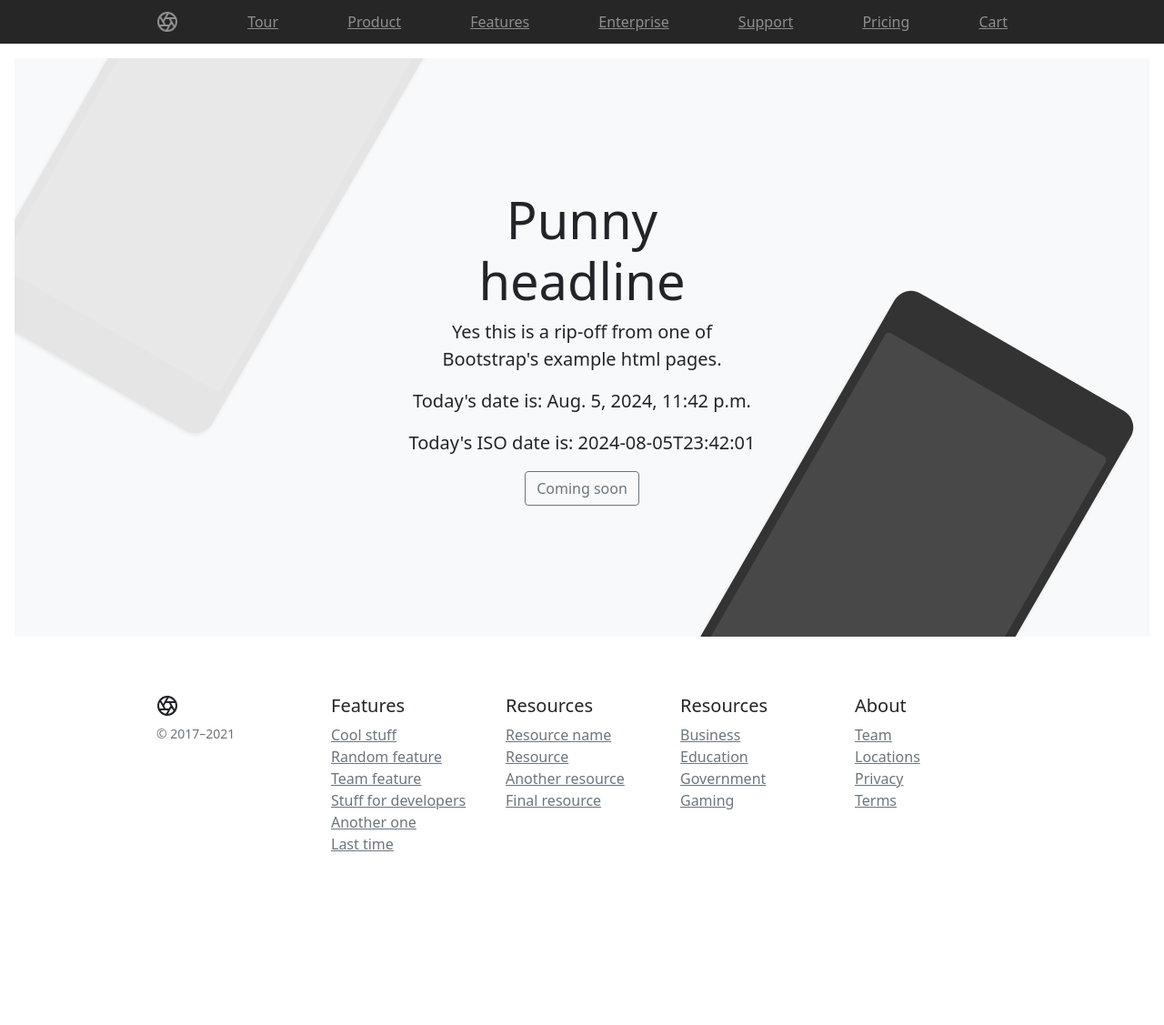
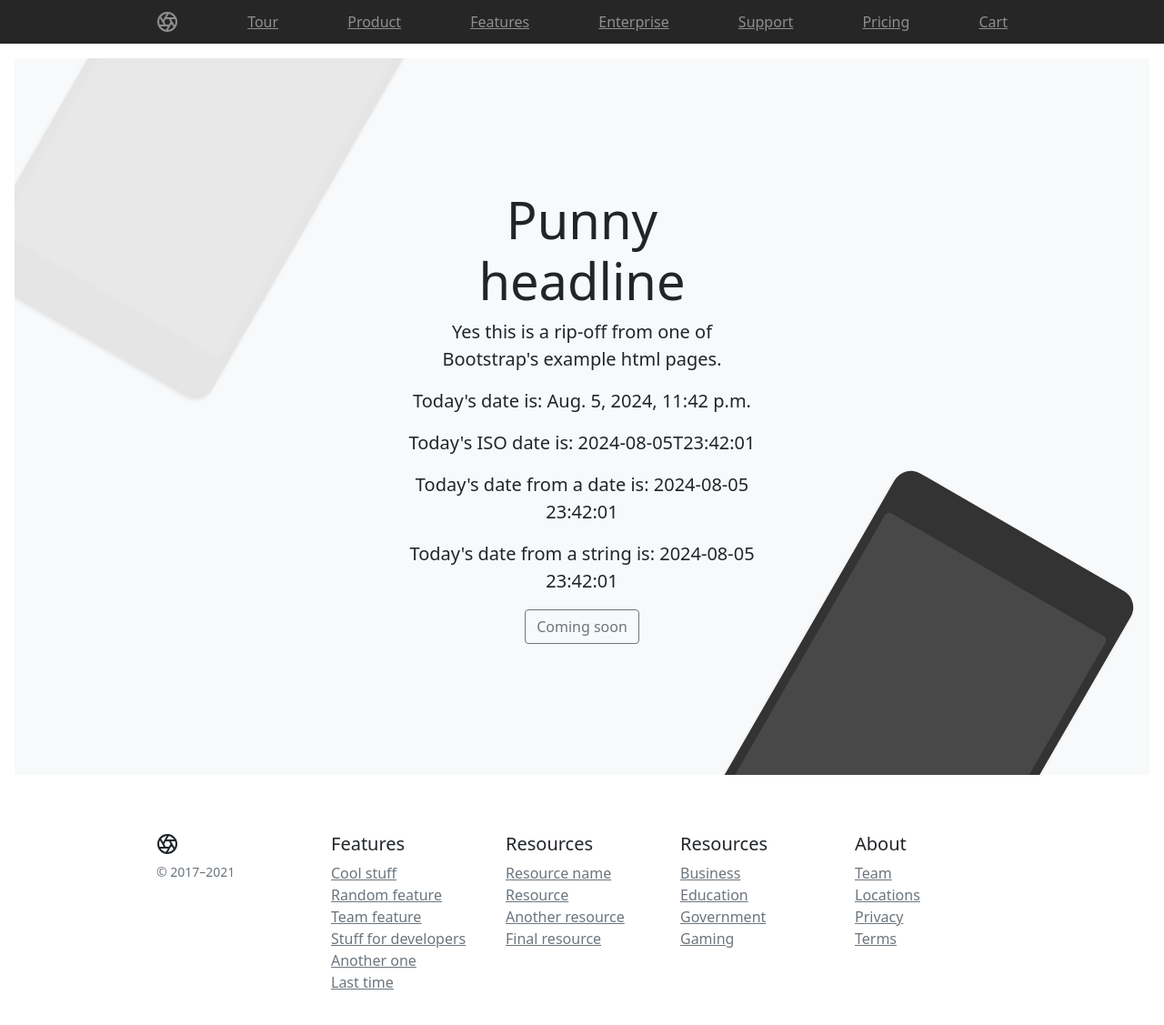
Before and after one commit to zaldivards/l2ldjango_interview, a Django app: page / in a window 1280 px wide. Shown: the top 1127 px of the page at 91% size. Before the commit the page ends 936 px from the top, so only its background shows below. Run offline with Django 3.2, Linux system fonts and the light colour scheme.

Commit message:
feat: add custom `l2l_dt` django filter
Add capabilities for transforming datetime
objects and date string in the %Y-%m-%dT%H:%M:%S format,
into a date string in the %Y-%m-%d %H:%M:%S format.

```diff
--- a/l2l/templates/l2l/index.html
+++ b/l2l/templates/l2l/index.html
@@ -1,5 +1,5 @@
 {% load static %}
-{#{% load l2l_extras %}#}
+{% load l2l_extras %}
 <!doctype html>
 <html lang="en">
     <head>
@@ -57,8 +57,8 @@
           <p class="lead fw-normal">Yes this is a rip-off from one of Bootstrap's example html pages.</p>
           <p class="lead fw-normal">Today's date is: {{ now }}</p>
           <p class="lead fw-normal">Today's ISO date is: {{ iso }}</p>
-          {#<p class="lead fw-normal">Today's date from a date is: {{ now|l2l_dt }}</p>#}
-          {#<p class="lead fw-normal">Today's date from a string is: {{ iso|l2l_dt }}</p>#}
+          <p class="lead fw-normal">Today's date from a date is: {{ now|l2l_dt }}</p>
+          <p class="lead fw-normal">Today's date from a string is: {{ iso|l2l_dt }}</p>
           <a class="btn btn-outline-secondary" href="#">Coming soon</a>
         </div>
         <div class="product-device shadow-sm d-none d-md-block"></div>
--- /dev/null
+++ b/l2l/templatetags/l2l_extras.py
@@ -0,0 +1,30 @@
+"""Custom Django filters for the l2l app"""
+
+from datetime import datetime
+from typing import Union
+
+from django import template
+
+register = template.Library()
+
+
+def l2l_dt(value: Union[datetime, str]) -> str:
+    """Custom Django filter for transforming a datetime/date string into the %Y-%m-%d %H:%M:%S format
+
+    Parameters
+    ----------
+    value : Union[datetime, str]
+        Either a datetime object or a date string in the %Y-%m-%dT%H:%M:%S format
+
+    Returns
+    -------
+    str
+        A string representation of the given value, following the `%Y-%m-%d %H:%M:%S` format
+    """
+    expected_format = "%Y-%m-%d %H:%M:%S"
+    if isinstance(value, datetime):
+        return value.strftime(expected_format)
+    return datetime.strptime(value, "%Y-%m-%dT%H:%M:%S").strftime(expected_format)
+
+
+register.filter("l2l_dt", l2l_dt)
```
Also changed, not shown: l2l/templatetags/__init__.py (added), 2 other files.
